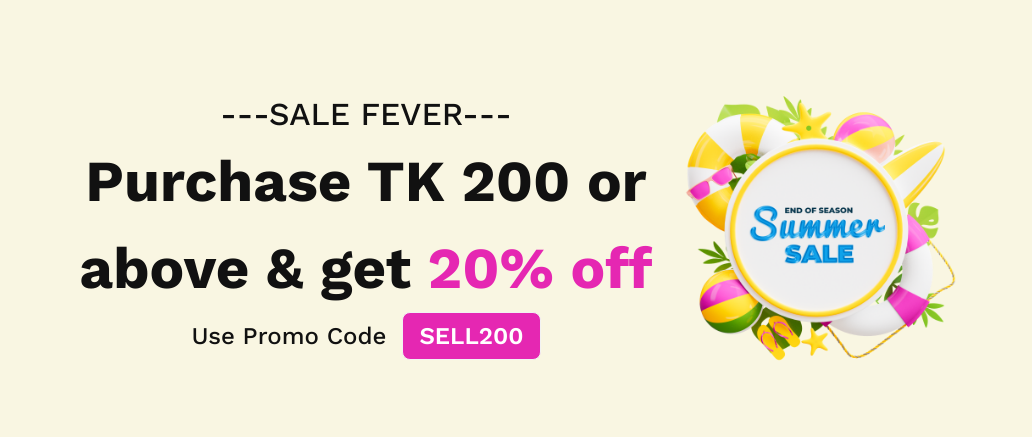
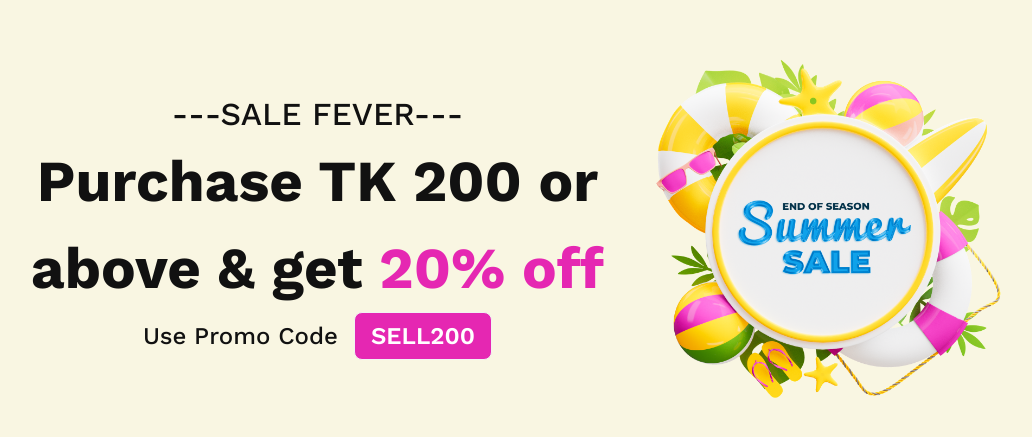
Before and after one commit to Mehedy-Tanvir/summer-sale, a plain HTML site: page index.html in a window 1280 px wide. Shown: the part 175-612 px from the top of the page, without its empty margins (116-1148 px from the left). Drawn offline with nearby package versions, Linux system fonts and the light colour scheme.

Commit message:
responsiveness updated

```diff
--- a/index.html
+++ b/index.html
@@ -29,12 +29,14 @@
     </style>
   </head>
   <body>
+    <!-- header section starts -->
     <header>
+      <!-- banner section starts -->
       <div class="hero min-h-screen bg-[#F9F6E2]">
-        <div class="hero-content flex-col lg:flex-row-reverse">
+        <div class="hero-content flex-col lg:flex-row-reverse xl:gap-[29px]">
           <img
             src="./images/Summer1.png"
-            class="w-[300px] lg:max-w-sm rounded-lg"
+            class="w-[300px] lg:max-w-sm xl:w-[500px] rounded-lg"
           />
           <div>
             <p
@@ -63,7 +65,9 @@
           </div>
         </div>
       </div>
+      <!-- banner section ends -->
     </header>
+    <!-- header section ends -->
     <main></main>
   </body>
 </html>
```
